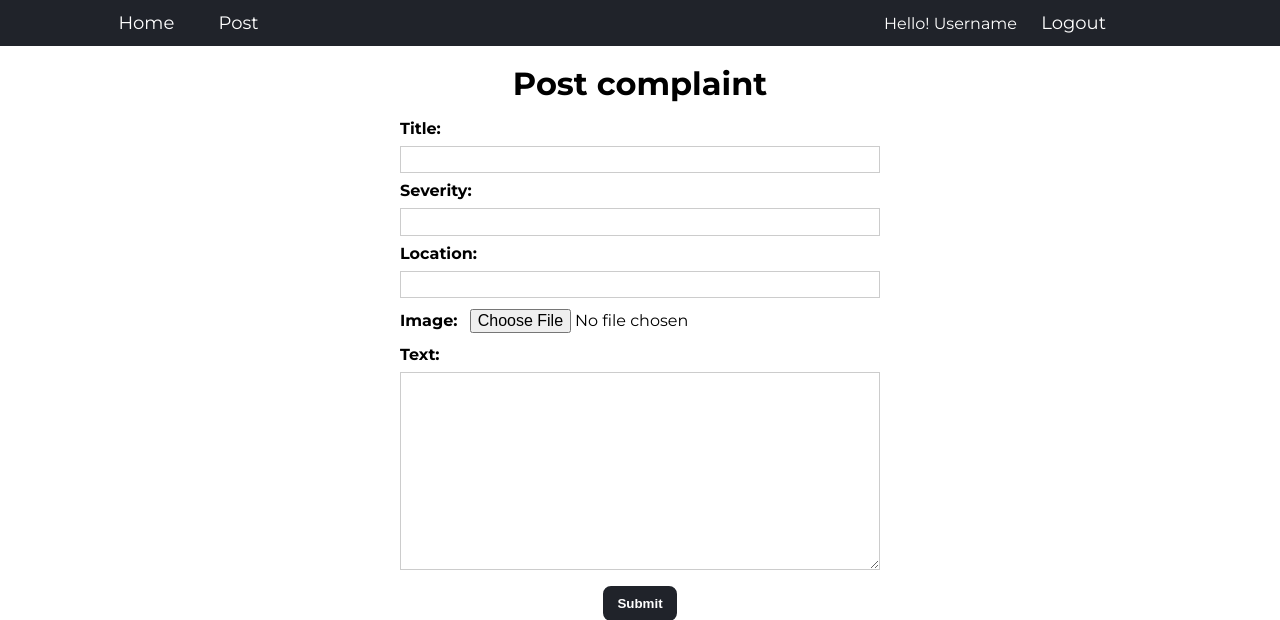
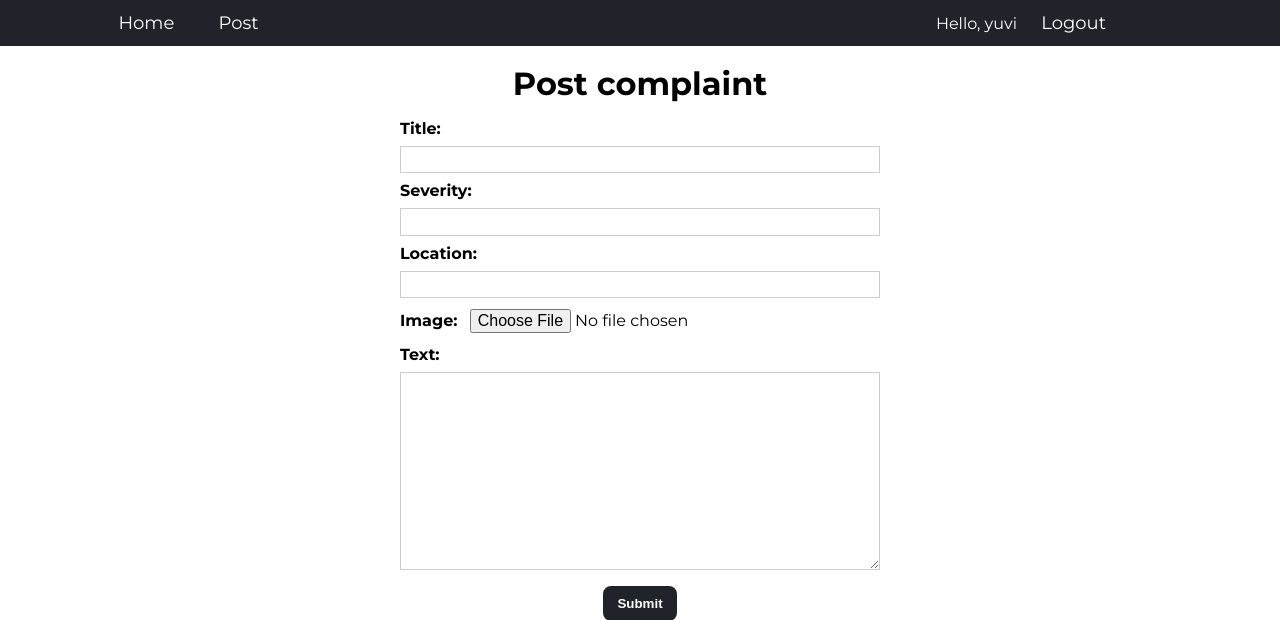
Before and after one commit to dozerex/helpdesk-portal, a Django app: page /create in a window 1280 px wide. Shown: the top 620 px of the page. Run offline with Django 3.2, Linux system fonts and the light colour scheme; a user stored in the database is signed in.

Commit message:
Fixed bug to display username on navbar and deleted database to create new

```diff
--- a/complaints/templates/base.html
+++ b/complaints/templates/base.html
@@ -22,7 +22,7 @@
                 <a class="main-nav-item post-active" href=" {% url 'create' %} ">Post</a>
             </nav>
             <div class="main-nav-logout">
-                <p>Hello! Username</p>
+                <p>Hello, {{request.user.username}}</p>
                 <a class="main-nav-item" href=" {% url 'logout' %} ">Logout</a>
             </div>
         </div>
```
Also changed, not shown: complaints/migrations/0001_initial.py (deleted), complaints/migrations/0002_auto_20210617_1151.py (deleted), db.sqlite3 (deleted), uploads/images/20210612_181456_1.jpg (deleted), uploads/images/2021197893.jpeg (deleted), uploads/images/51gBxFBW0wL._SX425_.jpg (deleted), uploads/images/Dhanush_G_Photograph.jpg (deleted), uploads/images/G_GOPI_Signature.jpg (deleted).
